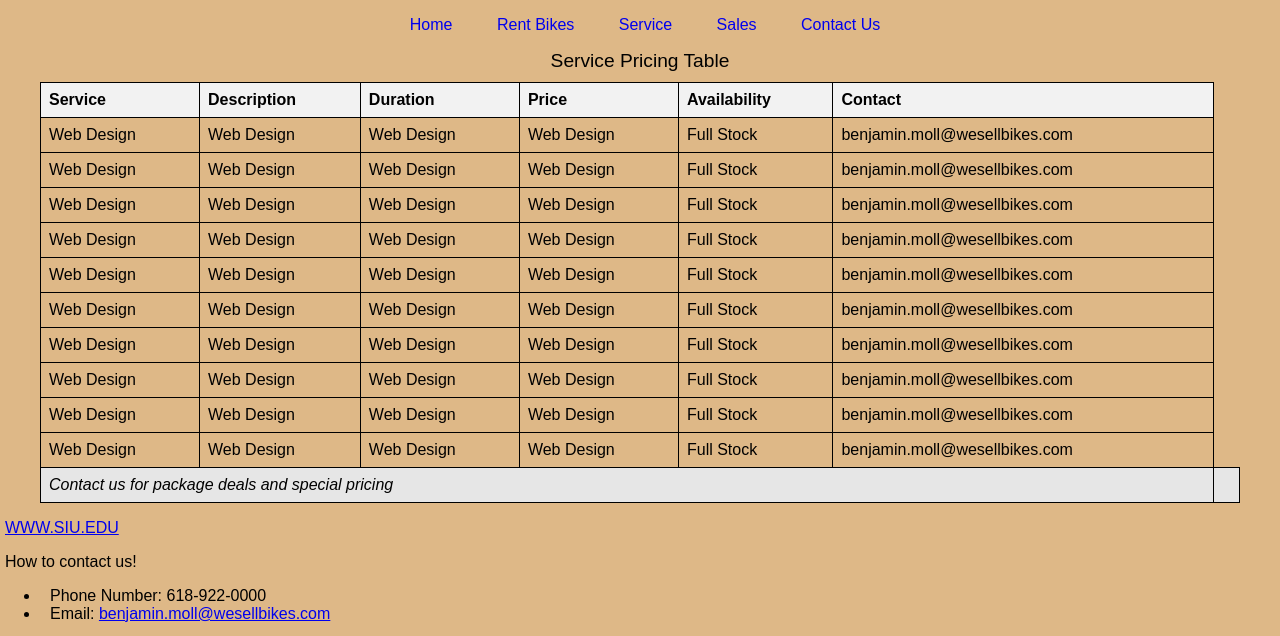
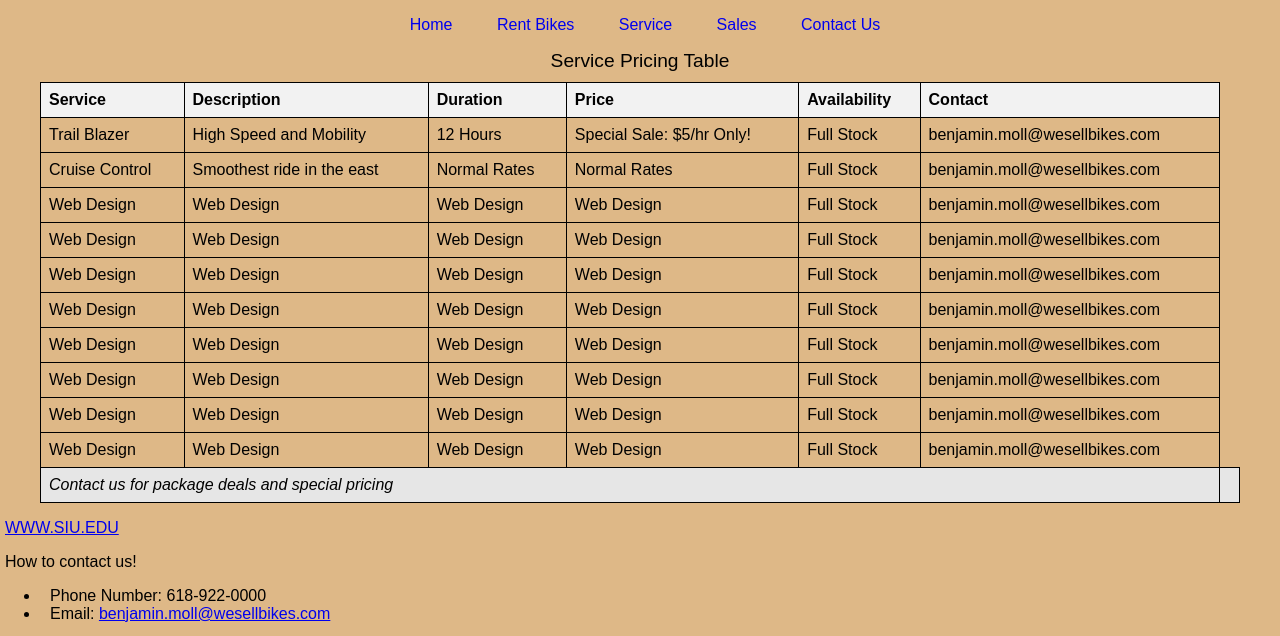
Before and after one commit to BenMoll1/BenMoll1.github.io, a plain HTML site: page service.htm in a window 1280 px wide. Shown: the top 636 px of the page. Drawn offline with nearby package versions, Linux system fonts and the light colour scheme; some packages are replaced by stand-ins of ours; a script that the page names is missing.

Commit message:
Update service.htm

```diff
--- a/service.htm
+++ b/service.htm
@@ -43,18 +43,18 @@
           </thead>
           <tbody>
             <tr>
-              <td>Web Design</td>
-              <td>Web Design</td>
-              <td>Web Design</td>
-              <td>Web Design</td>
+              <td>Trail Blazer</td>
+              <td>High Speed and Mobility</td>
+              <td>12 Hours</td>
+              <td>Special Sale: $5/hr Only!</td>
               <td>Full Stock</td>
               <td>benjamin.moll@wesellbikes.com</td>
             </tr>
             <tr>
-              <td>Web Design</td>
-              <td>Web Design</td>
-              <td>Web Design</td>
-              <td>Web Design</td>
+              <td>Cruise Control</td>
+              <td>Smoothest ride in the east</td>
+              <td>Normal Rates</td>
+              <td>Normal Rates</td>
               <td>Full Stock</td>
               <td>benjamin.moll@wesellbikes.com</td>
             </tr>
```
